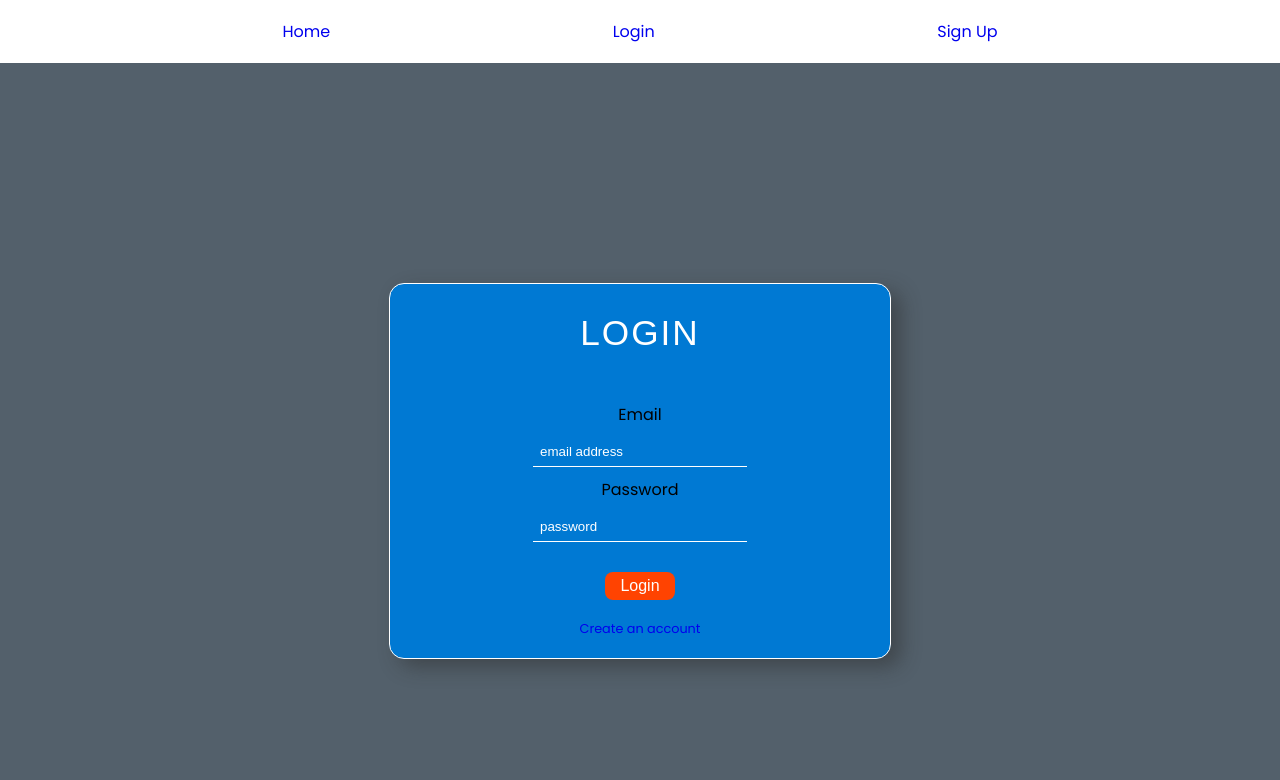
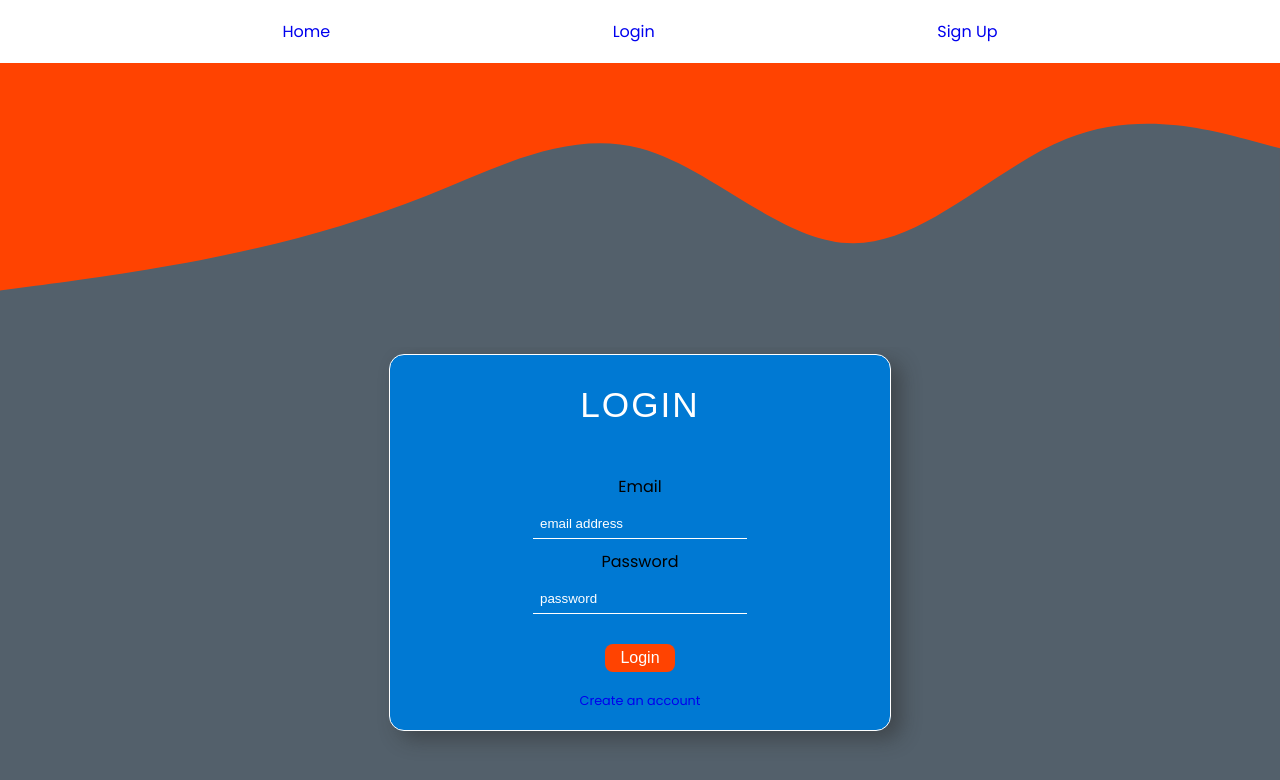
Before and after one commit to post-here-subreddit-picker/FE-repo, a React (Create React App) app in the folder subreddit-picker/: page / in a window 1280 px wide. Shown: the top 780 px of the page. Built offline with nearby package versions, Linux system fonts and the light colour scheme.

Commit message:
more styling...

```diff
--- a/subreddit-picker/src/App.css
+++ b/subreddit-picker/src/App.css
@@ -3,10 +3,13 @@
 .App {
   text-align: center;
   font-family: 'Poppins', sans-serif;
+  /* height:60vh; */
 }
 
  body {
   background-color: #53606b;
+  height:100vh;
+  overflow:hidden;
 }
 
 
@@ -27,3 +30,7 @@ label p{
   font-size: 0.8rem;
   color: white;
 }
+
+.upper svg{
+  background:#FF4301;
+}
--- a/subreddit-picker/src/App.js
+++ b/subreddit-picker/src/App.js
@@ -6,12 +6,13 @@ import SignUp from "./components/SignUp"
 import Home from "./components/Home"
 import Nav from "./components/Nav"
 import './App.css';
-import styled from "styled-components"
+import Image from "./components/Image"
 
 function App() {
   return (
     <div className="App">
        <Nav/>
+       <Image/>
       <Switch>
       <Route exact path="/" component={FormikLogin} />
       <Route exact path="/sign-up" component={SignUp} />
--- a/subreddit-picker/src/components/Home.js
+++ b/subreddit-picker/src/components/Home.js
@@ -6,7 +6,7 @@ const FormDiv = styled.div`
 width:500px;
   margin:auto;
   border-radius: 15px;
-  margin-top:220px;
+  margin-bottom:220px;
   background:rgba(194, 210, 223, 0.9);
   border:1px solid white;
   box-shadow: 10px 8px 20px #2b2b2b7c;
--- /dev/null
+++ b/subreddit-picker/src/components/Image.js
@@ -0,0 +1,13 @@
+import React from 'react'
+
+function Image() {
+    return (
+        <div>
+            <div className="upper">
+      <svg xmlns="http://www.w3.org/2000/svg" viewBox="0 0 1440 320"><path fill="#53606b" fill-opacity="1" d="M0,256L40,250.7C80,245,160,235,240,218.7C320,203,400,181,480,149.3C560,117,640,75,720,96C800,117,880,203,960,202.7C1040,203,1120,117,1200,85.3C1280,53,1360,75,1400,85.3L1440,96L1440,320L1400,320C1360,320,1280,320,1200,320C1120,320,1040,320,960,320C880,320,800,320,720,320C640,320,560,320,480,320C400,320,320,320,240,320C160,320,80,320,40,320L0,320Z"></path></svg>
+      </div>
+        </div>
+    )
+}
+
+export default Image
--- a/subreddit-picker/src/components/Login.js
+++ b/subreddit-picker/src/components/Login.js
@@ -49,7 +49,7 @@ const FormContainer = styled.div`
     width:500px;
     margin:auto;
     border-radius: 15px;
-    margin-top:220px;
+    margin-bottom:220px;
     background:#0079d3;
     border:1px solid white;
     box-shadow: 10px 8px 20px #2b2b2b7c;
--- a/subreddit-picker/src/components/SignUp.js
+++ b/subreddit-picker/src/components/SignUp.js
@@ -49,7 +49,7 @@ const FormContainer = styled.div`
     width:500px;
     margin:auto;
     border-radius: 15px;
-    margin-top:220px;
+    margin-bottom:220px;
     background: #0079d3;
     border:1px solid white;
     box-shadow: 10px 8px 20px #2b2b2b7c;
```
Also changed, not shown: 1 other file (tests, documents, lock files or other folders).
